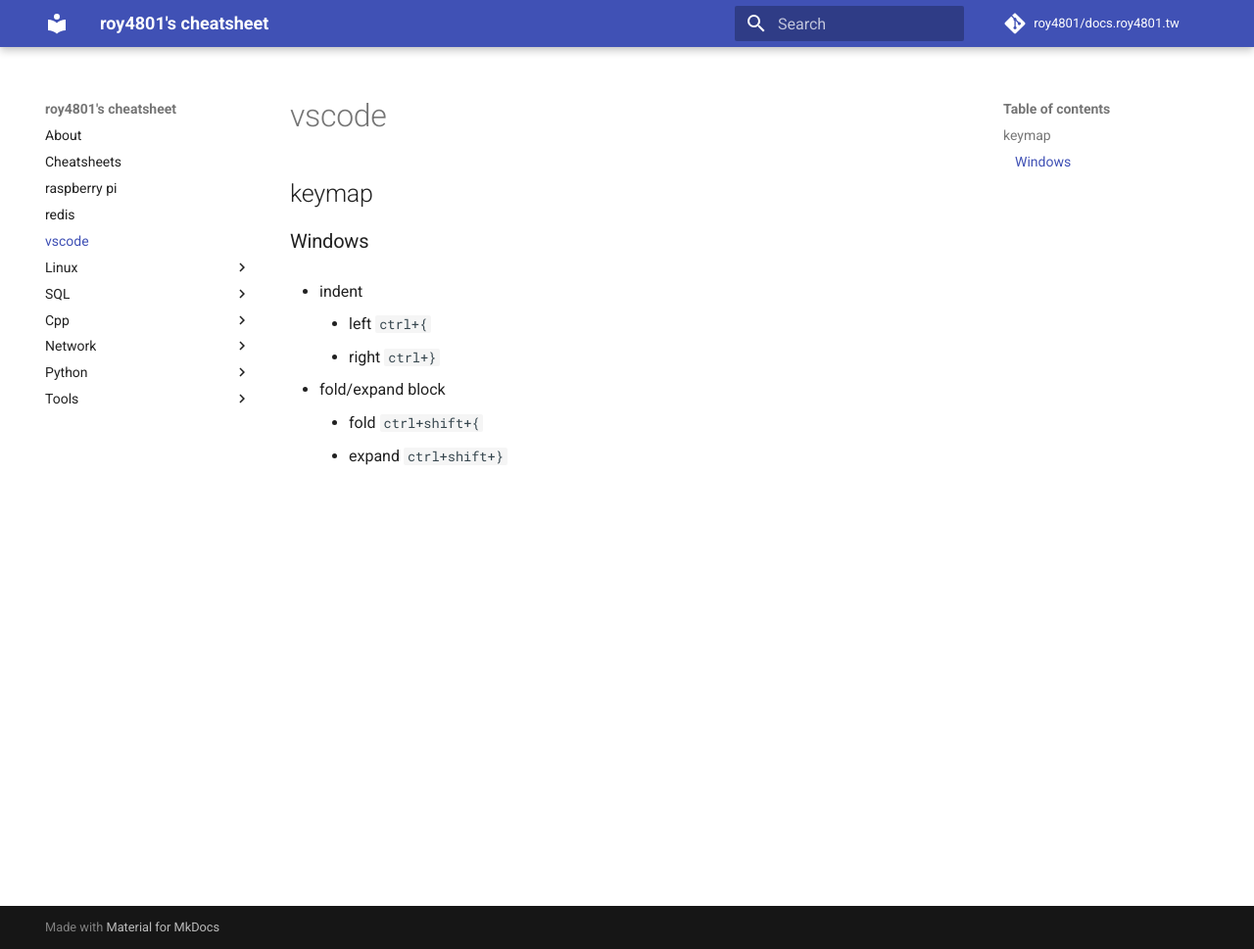
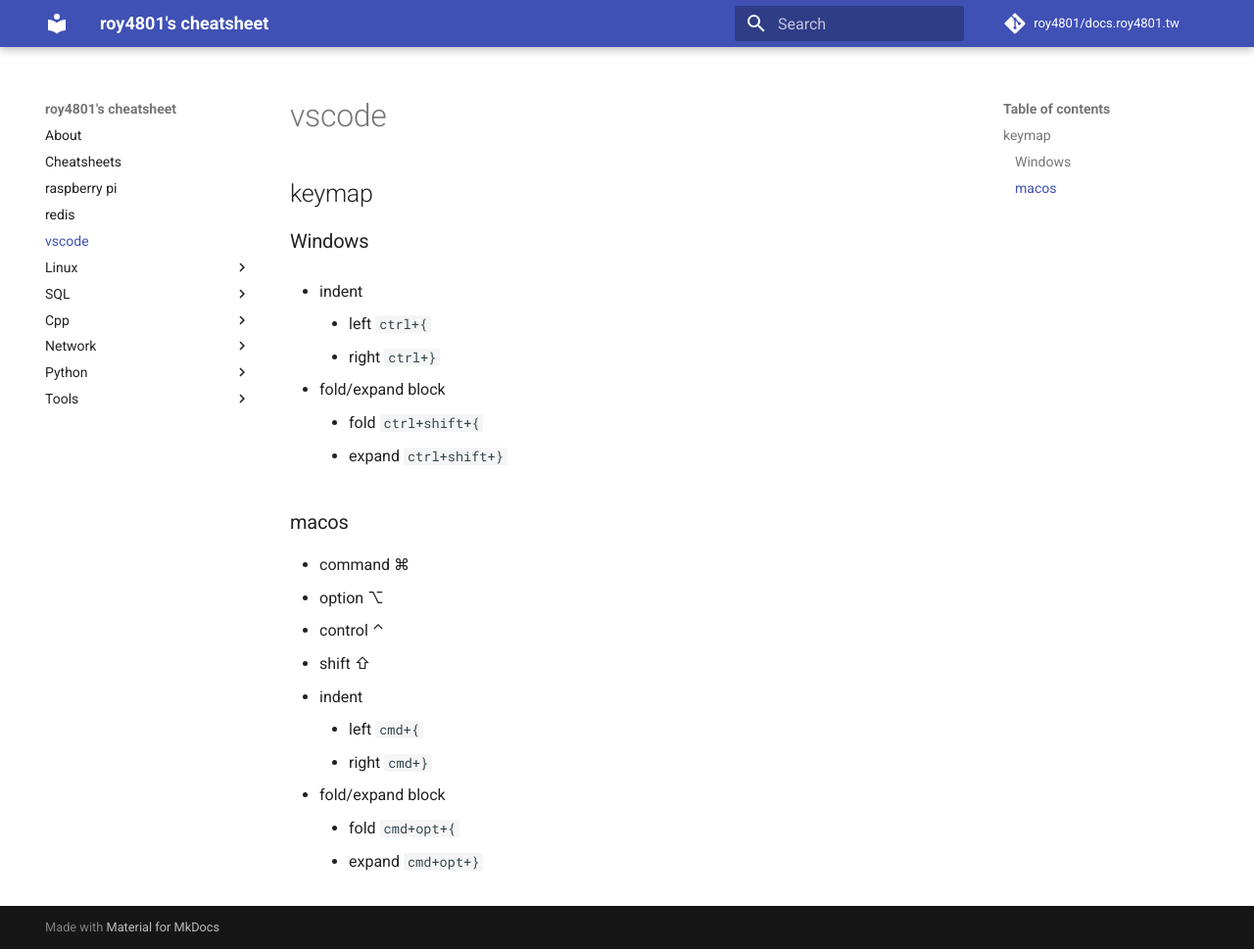
Before and after one commit to roy4801/docs.roy4801.tw, an MkDocs documentation site: the page built from docs/vscode.md, in a window 1280 px wide and 969 px high. Shown: the whole window at 98% size. Built offline with MkDocs 1.6.1 and Material for MkDocs 9.7.7, drawn with Linux system fonts in a browser that asks for light colours; comment, search, counter and statistics services are not loaded.

Commit message:
update vscode

```diff
--- a/docs/vscode.md
+++ b/docs/vscode.md
@@ -8,3 +8,18 @@
 * fold/expand block
 	* fold `ctrl+shift+{`
 	* expand `ctrl+shift+}`
+
+### macos
+
+* command ⌘
+* option ⌥
+* control ⌃
+* shift ⇧
+
+* indent
+	* left `cmd+{`
+	* right `cmd+}`
+
+* fold/expand block
+	* fold `cmd+opt+{`
+	* expand `cmd+opt+}`
```
